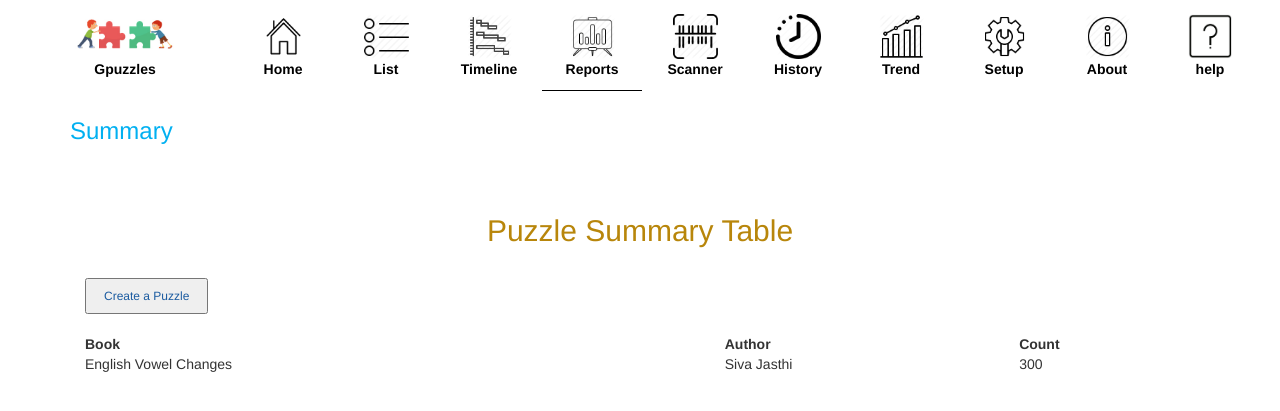
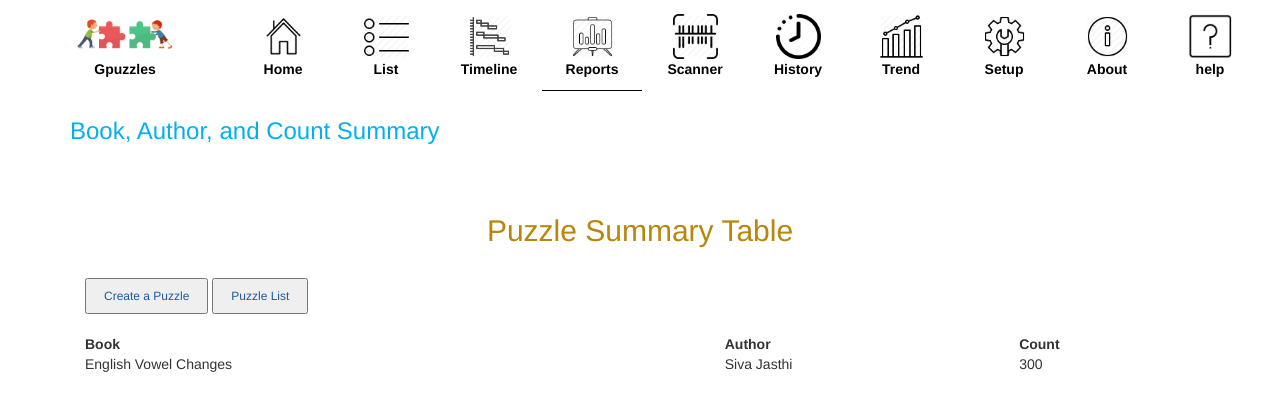
Before and after one commit to sjasthi/IndicPuzzles, a PHP site: page /reports.php in a window 1280 px wide. Shown: the top 411 px of the page. Run offline with PHP 8.4, Linux system fonts and the light colour scheme; data comes from the database, SQL or seed files in the repository; some libraries are stand-ins or nearby versions.

Commit message:
Trying to get the summary table to work correctly
Stuck on getting the count to show.. Re-added the team names to about since we lost it somehow

```diff
--- a/reports.php
+++ b/reports.php
@@ -8,9 +8,10 @@
   $query = "SELECT DISTINCT  book_name, author_name, COUNT(*) FROM gpuzzles";
   //this one shows both books but no count
   //$query = "SELECT DISTINCT book_name, author_name from gpuzzles";
-  $query2 = "SELECT count(puzzle_images) from gpuzzles";
+  $query2 = "SELECT count(*) from gpuzzles";
 
 $GLOBALS['data'] = mysqli_query($db, $query);
+//$GLOBALS['countData'] = mysqli_query($db, $query2);
  ?>
 <style>
     #title {
@@ -33,7 +34,7 @@ $GLOBALS['data'] = mysqli_query($db, $query);
  <div class="right-content">
     <div class="container">
 
-      <h3 style = "color: #01B0F1;">Summary</h3>
+      <h3 style = "color: #01B0F1;">Book, Author, and Count Summary</h3>
 <!-- Page Content -->
 <br><br>
 <div class="container-fluid">
@@ -68,13 +69,13 @@ $GLOBALS['data'] = mysqli_query($db, $query);
 
     <div id="customerTableView">
         <button><a class="btn btn-sm" href="createPuzzle.php">Create a Puzzle</a></button>
-
+        <button><a class="btn btn-sm" href="puzzles_list.php">Puzzle List</a></button>
         <table class="display" id="ceremoniesTable" style="width:100%">
             <div class="table responsive">
                 <thead>
                 <?php
                // echo '<tr>Total count</tr>';
-                //echo mysqli_query($db, $query2);
+                // $count = mysqli_query($db, $query2);
 
 
                 ?>
```
Also changed, not shown: about.php (+7 -2 lines).
